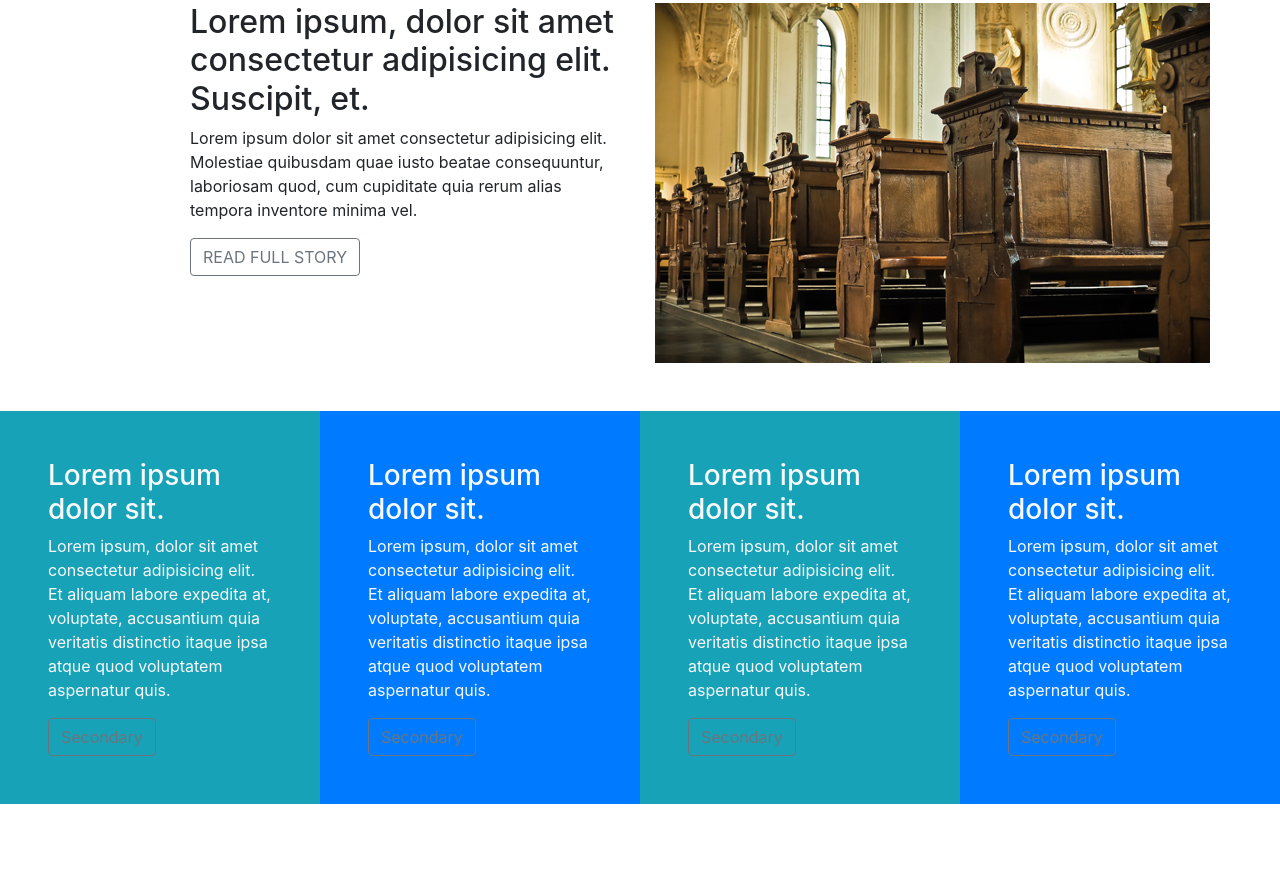
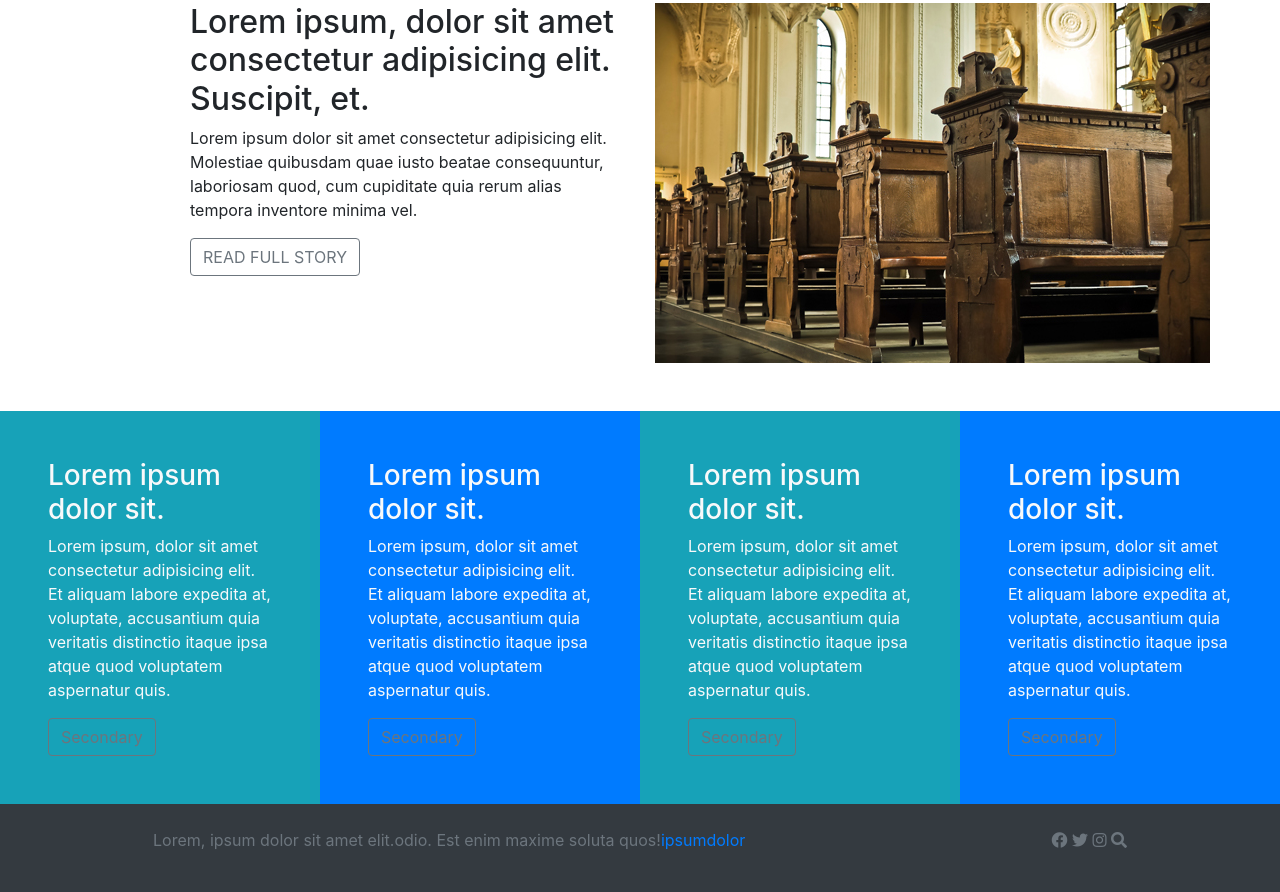
Before and after one commit to oussamaghzl/exercice1-git, a website: page index.html in a window 1280 px wide. Shown: the part 254-1146 px from the top of the page. Before the commit the page ends 1106 px from the top, so only its background shows below. Drawn offline with nearby package versions, Linux system fonts and the light colour scheme.

Commit message:
footer et site fini

```diff
--- a/index.html
+++ b/index.html
@@ -47,7 +47,7 @@
     </section>
 
     <!-- 2eme section -->
-    <section class="d-flex my-5 text-light ">
+    <section class="d-flex mt-5 text-light ">
         <div class="col-3 bg-info p-5">
             <h3>Lorem ipsum dolor sit.</h3>
             <p>Lorem ipsum, dolor sit amet consectetur adipisicing elit. Et aliquam labore expedita at, voluptate, accusantium quia veritatis distinctio itaque ipsa atque quod voluptatem aspernatur quis.</p>
@@ -70,6 +70,20 @@
         </div>
     </section>
 
+    <!-- Footer -->
+    <footer class="d-flex justify-content-around bg-dark text-secondary py-4">
+        <div class="f-gauche d-flex">
+            <p>Lorem, ipsum dolor sit amet elit.odio. Est enim maxime soluta quos!</p>
+            <a href=""> ipsumdolor</a>
+        </div>
+        <div class="f-droite">
+            <i class="fab fa-facebook"></i>
+            <i class="fab fa-twitter"></i>
+            <i class="fab fa-instagram"></i>
+            <i class="fas fa-search"></i>
+        </div>
+    </footer>
+
     <script src="./node_modules/jquery/dist/jquery.js"></script>
     <script src="./node_modules/bootstrap/dist/js/bootstrap.bundle.js"></script>
     <script src="./node_modules/bootstrap/dist/js/bootstrap.js"></script>
```
